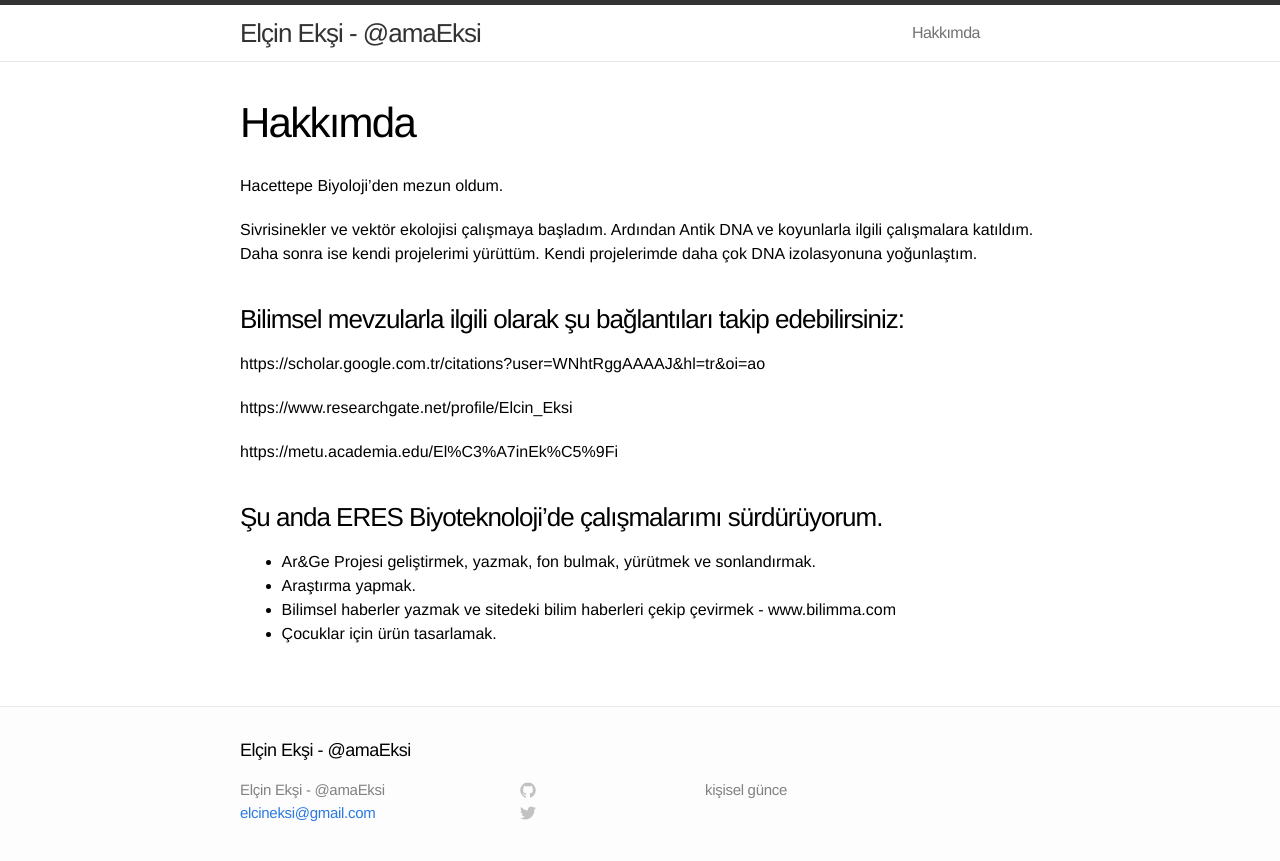
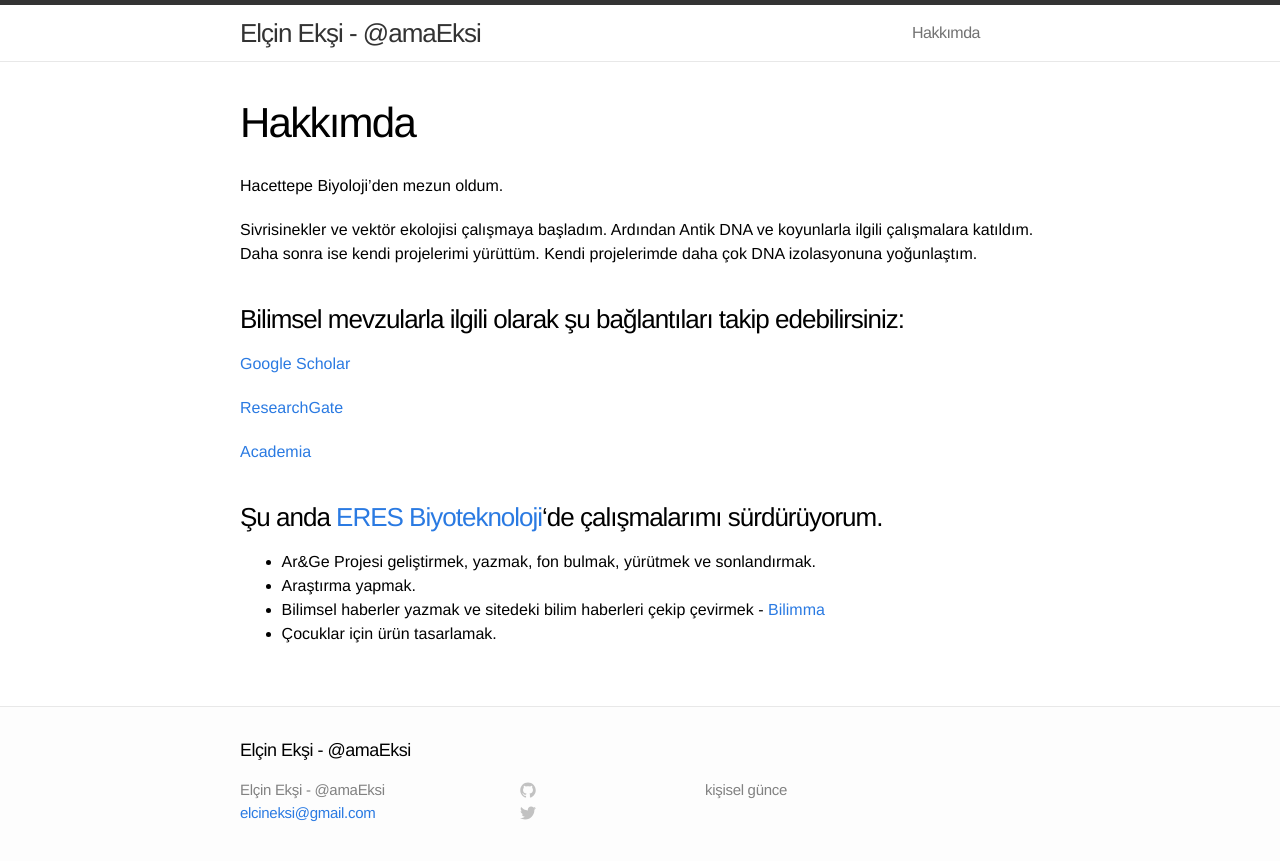
Before and after one commit to amaeksi/elcineksi.xyz, a Jekyll site: the page built from about.md, in a window 1280 px wide. Shown: the top 861 px of the page. Built offline with Jekyll 4.4.1, drawn with Linux system fonts in a browser that asks for light colours; comment, search, counter and statistics services are not loaded.

Commit message:
Update from Forestry.io - about.md

```diff
--- a/about.md
+++ b/about.md
@@ -9,18 +9,18 @@ Sivrisinekler ve vektör ekolojisi çalışmaya başladım. Ardından Antik DNA
 
 ### Bilimsel mevzularla ilgili olarak şu bağlantıları takip edebilirsiniz:
 
-https://scholar.google.com.tr/citations?user=WNhtRggAAAAJ&hl=tr&oi=ao
+[Google Scholar](https://scholar.google.com.tr/citations?user=WNhtRggAAAAJ&hl=tr&oi=ao)
 
-https://www.researchgate.net/profile/Elcin_Eksi
+[ResearchGate](https://www.researchgate.net/profile/Elcin_Eksi)
 
-https://metu.academia.edu/El%C3%A7inEk%C5%9Fi
+[Academia](https://metu.academia.edu/El%C3%A7inEk%C5%9Fi)
 
-### Şu anda ERES Biyoteknoloji'de çalışmalarımı sürdürüyorum.
+### Şu anda [ERES Biyoteknoloji](www.eresbiotech.com)'de çalışmalarımı sürdürüyorum.
 
-- Ar&Ge Projesi geliştirmek, yazmak, fon bulmak, yürütmek ve sonlandırmak.
+*   Ar&Ge Projesi geliştirmek, yazmak, fon bulmak, yürütmek ve sonlandırmak.
 
-- Araştırma yapmak.
+*   Araştırma yapmak.
 
-- Bilimsel haberler yazmak ve sitedeki bilim haberleri çekip çevirmek - www.bilimma.com
+*   Bilimsel haberler yazmak ve sitedeki bilim haberleri çekip çevirmek - [Bilimma](www.bilimma.com)
 
-- Çocuklar için ürün tasarlamak.
+*   Çocuklar için ürün tasarlamak.
```
